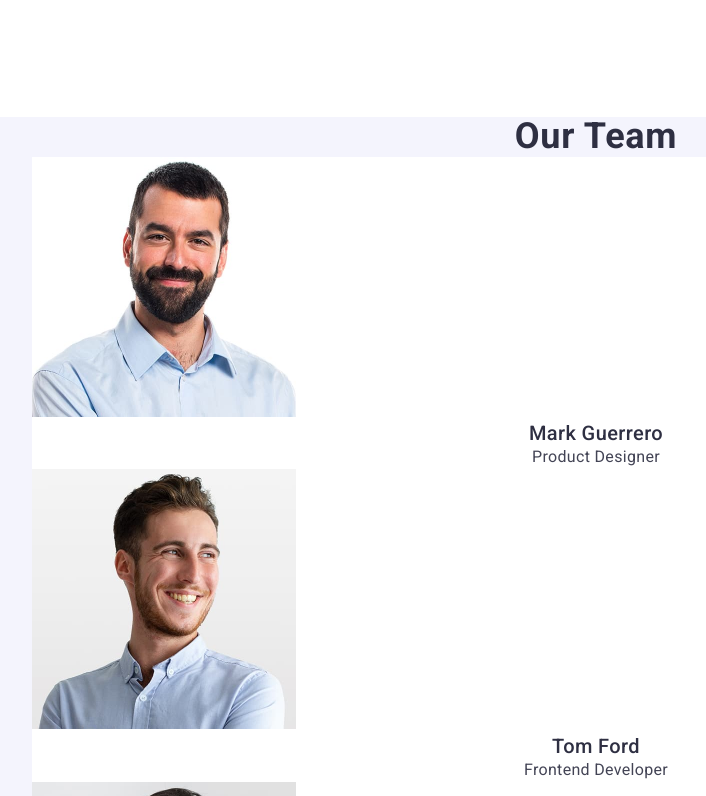
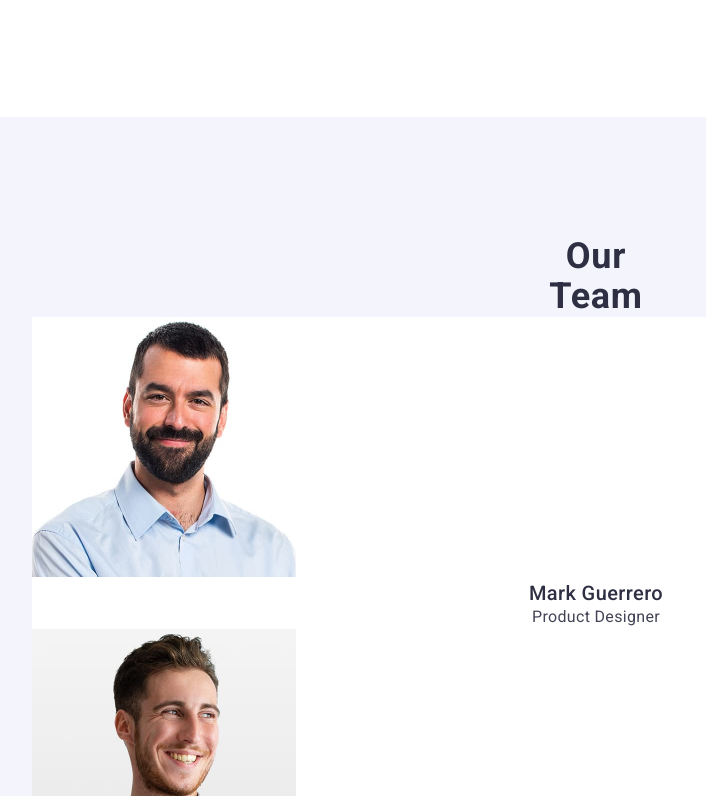
Before and after one commit to olena-lytvyn/goit-markup-hw-03, a plain HTML site: page index.html in a window 1280 px wide. Shown: the part 904-1700 px from the top of the page, without its empty margins (44-750 px from the left). Drawn offline with nearby package versions, Linux system fonts and the light colour scheme.

Commit message:
flexbox benefits and team

```diff
--- a/css/styles.css
+++ b/css/styles.css
@@ -164,7 +164,7 @@ a {
 }
 
 .benefits-list-item {
-    width: calc(100% - 72px)/3;
+    width: calc((100% - 72px) / 4);
 }
 
 .benefits-list-item-title {
@@ -200,6 +200,7 @@ overflow: hidden;
 
 /* team section start */
 .team {
+    padding: 120px 0;
     background-color: #f4f4fd;
 }
 
@@ -208,6 +209,8 @@ overflow: hidden;
 }
 
 .team-title {
+    max-width: 162px;
+    margin: 0 auto;
     font-weight: 700;
     font-size: 36px;
     line-height: 1.11;
```
